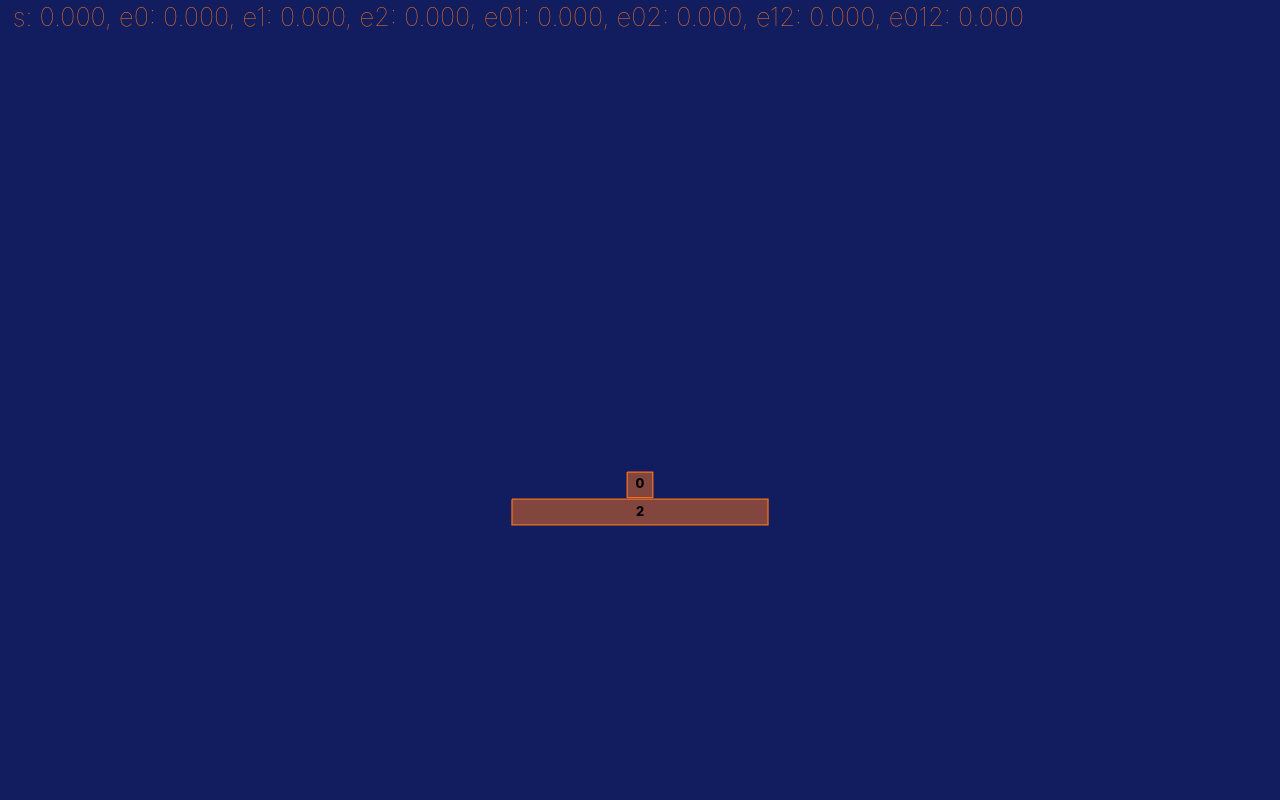
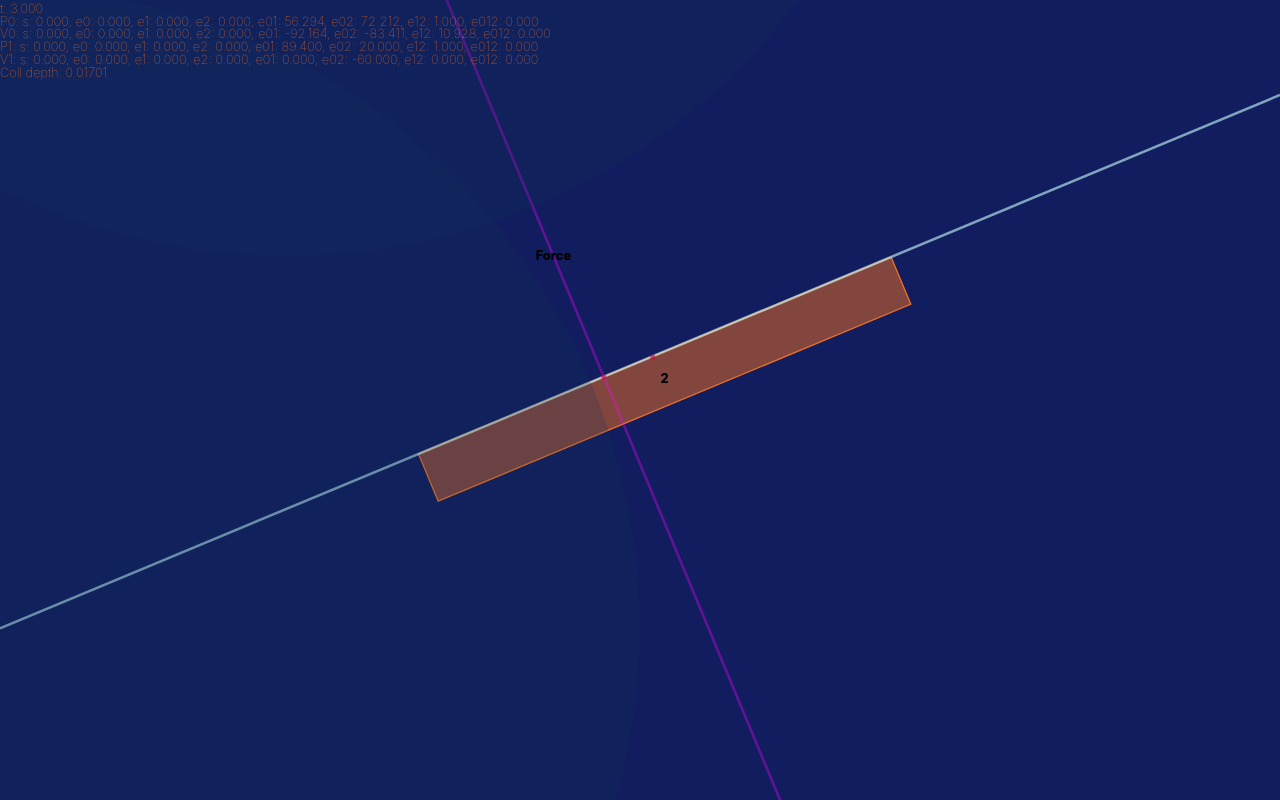
Before and after one commit to RobinKa/pga2d-rigidbody, a React (Create React App) app: page / in a window 1280 px wide. Built offline with nearby package versions, Linux system fonts and the light colour scheme.

Commit message:
kinda working rigidbody coll response, pga tests, fixed x/y swap

```diff
--- a/src/App.tsx
+++ b/src/App.tsx
@@ -1,4 +1,4 @@
-import React, { useState, useEffect, useCallback, useMemo } from 'react'
+import React, { useState, useEffect, useCallback, useMemo, useRef } from 'react'
 import './App.css'
 import * as pga from "./ga/pga2d"
 import * as rb from "./ga/rb2d"
@@ -6,126 +6,21 @@ import * as viz from './ga/viz2d'
 
 
 const useInterval = (callback: () => void, ms: number) => {
+    const callbackRef = useRef(callback)
+
     useEffect(() => {
-        const timerHandle = setInterval(callback, ms)
+        callbackRef.current = callback
+    }, [callback])
+
+    useEffect(() => {
+        const timerHandle = setInterval(() => callbackRef.current(), ms)
         return () => clearInterval(timerHandle)
-    }, [callback, ms])
-}
-
-function AppGravityParticles() {
-    const dt = 0.03
-    const grav = 20
-
-    const [time, setTime] = useState(0)
-
-    const [particle1, setParticle1] = useState(rb.makePointParticle2D({ scalar: 1, e01: 5 }, { e02: 1 }))
-    const [particle2, setParticle2] = useState(rb.makePointParticle2D({ scalar: 1 }, { e02: -1 }))
-
-    const bodyPos = useMemo(() => {
-        return pga.sandwichProduct(pga.makeMultiVector({ e12: 1 }), particle1.motor)
-    }, [particle1])
-
-    const bodyPos2 = useMemo(() => {
-        return pga.sandwichProduct(pga.makeMultiVector({ e12: 1 }), particle2.motor)
-    }, [particle2])
-
-    const particles = useMemo(() => {
-        return [particle1, particle2]
-    }, [particle1, particle2])
-
-    const getKineticEnergy = useCallback((particle: rb.PointParticle2D) => {
-        return pga.regressiveProduct(pga.dual(particle.velocity), particle.velocity)
-    }, [])
-
-    const getPotentialEnergy = useCallback((particle: rb.PointParticle2D) => {
-        // Transform origin with body motors to get space frame positions
-        const pos = pga.sandwichProduct(pga.makeMultiVector({ e12: 1 }), particle.motor)
-
-        let potential = 0
-        for (const otherParticle of particles) {
-            if (particle !== otherParticle) {
-                const otherPos = pga.sandwichProduct(pga.makeMultiVector({ e12: 1 }), otherParticle.motor)
-
-                // Line through space frame positions
-                const line = pga.regressiveProduct(pos, otherPos)
-                const lineLength = Math.sqrt(line.e1 * line.e1 + line.e2 * line.e2)
-
-                potential += -grav / lineLength
-            }
-        }
-
-        return potential
-    }, [particles])
-
-    const t1 = useMemo(() => getKineticEnergy(particle1), [particle1, getKineticEnergy])
-    const t2 = useMemo(() => getKineticEnergy(particle2), [particle2, getKineticEnergy])
-    const v1 = useMemo(() => getPotentialEnergy(particle1), [particle1, getPotentialEnergy])
-    const v2 = useMemo(() => getPotentialEnergy(particle2), [particle2, getPotentialEnergy])
-
-    const calcForce = useCallback((p1: rb.PointParticle2D, p2: rb.PointParticle2D) => {
-        // Transform origin with body motors to get space frame positions
-        const pos1 = pga.sandwichProduct(pga.makeMultiVector({ e12: 1 }), p1.motor)
-        const pos2 = pga.sandwichProduct(pga.makeMultiVector({ e12: 1 }), p2.motor)
-
-        // Line through space frame positions
-        const line = pga.regressiveProduct(pos1, pos2)
-        const lineLengthSq = line.e1 * line.e1 + line.e2 * line.e2
-        const lineNormalized = pga.div(line, Math.sqrt(lineLengthSq))
-
-        // Calculate gravitational force in space frame
-        const force = pga.multiply(lineNormalized, -grav / lineLengthSq)
-
-        // Return force in body frame
-        return pga.sandwichProduct(force, pga.reversion(p1.motor))
-    }, [])
-
-    const updateParticles = useCallback(() => {
-        const force = calcForce(particle1, particle2)
-        const force2 = calcForce(particle2, particle1)
-
-        setParticle1(rb.updatePointParticle2D(particle1, force, dt))
-        setParticle2(rb.updatePointParticle2D(particle2, force2, dt))
-
-        setTime(time + dt)
-    }, [particle1, particle2, calcForce, time])
-
-    useInterval(updateParticles, 1000 * dt)
-
-    const scene = useMemo<viz.Scene>(() => {
-        return {
-            points: [
-                {
-                    point: bodyPos,
-                    radius: 0.5,
-                    label: "A",
-                    trailCount: 1000,
-                    fill: "#FFBD69",
-                    trailStroke: "#FFBD69"
-                },
-                {
-                    point: bodyPos2,
-                    radius: 0.5,
-                    label: "B",
-                    trailCount: 1000,
-                    fill: "#C70039",
-                    trailStroke: "#C70039"
-                }
-            ],
-            infos: [
-                `T1: ${t1.scalar.toFixed(3)}`,
-                `T2: ${t2.scalar.toFixed(3)}`,
-                `V1: ${v1.toFixed(3)}`,
-                `V2: ${v2.toFixed(3)}`,
-                `H: ${(v1 + v2 + t1.scalar + t2.scalar).toFixed(3)}`
-            ]
-        }
-    }, [bodyPos, bodyPos2, t1, t2, v1, v2])
-
-    return <viz.SceneView scene={scene} />
+    }, [ms])
 }
 
 function App() {
-    const dt = 0.03
+    const dt = 0.02
+    const timeDilation = 1
 
     const [time, setTime] = useState(0)
 
@@ -141,7 +36,7 @@ function App() {
     ))
 
     const [body2, setBody2] = useState(rb.makeRigidBody2D(
-        pga.makeMultiVector({ scalar: 1, e01: 3 }),
+        pga.makeMultiVector({ scalar: 1, e01: 10 }),
         pga.makeMultiVector({}),
         [
             pga.makeMultiVector({ e01: -1, e02: -1, e12: 1 }),
@@ -152,19 +47,23 @@ function App() {
     ))
 
     const [floor, setFloor] = useState(rb.makeRigidBody2D(
-        pga.makeMultiVector({ scalar: 1, e01: 10 }),
+        pga.makeMultiVector({ scalar: 1, e02: -5, e12: 0.2 }),
         pga.makeMultiVector({}),
         [
-            pga.makeMultiVector({ e01: -10, e02: -1, e12: 1 }),
-            pga.makeMultiVector({ e01: -10, e02: 1, e12: 1 }),
-            pga.makeMultiVector({ e01: 10, e02: 1, e12: 1 }),
-            pga.makeMultiVector({ e01: 10, e02: -1, e12: 1 })
+            pga.makeMultiVector({ e01: -2, e02: -20, e12: 1 }),
+            pga.makeMultiVector({ e01: -2, e02: 20, e12: 1 }),
+            pga.makeMultiVector({ e01: 2, e02: 20, e12: 1 }),
+            pga.makeMultiVector({ e01: 2, e02: -20, e12: 1 })
         ]
     ))
 
     const bodies = useMemo<rb.RigidBody2D[]>(() => {
         return [body1, body2, floor]
     }, [body1, body2, floor])
+
+    const [lastCollInfo, setLastCollInfo] = useState<rb.SatCheckResults>({ line: pga.makeMultiVector({}), depth: 0, overlaps: false })
+    const [contactPointsWorld, setContactPointsWorld] = useState<pga.MultiVector[]>([])
+    const [body1Force, setBody1Force] = useState<pga.MultiVector | null>(null)
 
     const scene = useMemo<viz.Scene>(() => {
         return {
@@ -175,45 +74,111 @@ function App() {
                     radius: 0.2
                 }
             }),
+            points: contactPointsWorld.map(p => {
+                return {
+                    point: p,
+                    label: "",
+                    radius: 0.2,
+                    fill: "#C7003999"
+                }
+            }),
+            lines: (lastCollInfo.overlaps ? [{
+                line: lastCollInfo.line!,
+                label: "",
+                stroke: "#CCFFFF99",
+                width: 0.2
+            }] : []).concat([{
+                line: body1Force || pga.makeMultiVector({ e0: 1, e1: 1, e2: 1 }),
+                label: "Force",
+                stroke: "#FF00FF55",
+                width: 0.2
+            }]),
             infos: [
-                pga.repr(bodies[0].velocity)
+                `t: ${time.toFixed(3)}`,
+                `P0: ${pga.repr(pga.sandwichProduct(pga.makeMultiVector({ e12: 1 }), bodies[0].motor))}`,
+                `V0: ${pga.repr(bodies[0].velocity)}`,
+                `P1: ${pga.repr(pga.sandwichProduct(pga.makeMultiVector({ e12: 1 }), bodies[1].motor))}`,
+                `V1: ${pga.repr(bodies[1].velocity)}`,
+                `Coll depth: ${lastCollInfo.depth!.toFixed(5)}`
             ]
         }
-    }, [bodies])
+    }, [bodies, lastCollInfo, contactPointsWorld, body1Force, time])
 
     const gravity = useMemo(() => {
         return pga.makeMultiVector({
             e0: 0,
-            e2: 20
+            e1: 20
         })
     }, [])
 
     const update = useCallback(() => {
-        const newBody1 = body1.sleeping ? body1 : rb.updatePointParticle2D(body1, gravity, dt)
-        const newBody2 = rb.updatePointParticle2D(body2, gravity, dt)
+        if (time > 3) return;
+
+        setTime(time + timeDilation * dt)
+
+        let newBody1 = body1
+        let newBody2 = body2
+
+        let force1 = pga.sandwichProduct(gravity, pga.reversion(body1.motor))
+        force1.e0 = 0
 
         const coll = rb.satCheck(newBody1, floor)
-        if (coll.overlaps && coll.depth !== undefined && !body1.sleeping) {
-            newBody1.motor = pga.add(
-                newBody1.motor,
-                pga.makeMultiVector({
-                    e01: -1.001 * coll.depth
-                })
+        if (coll.overlaps && coll.depth !== undefined && coll.line !== undefined && !body1.sleeping) {
+            setLastCollInfo(coll)
+
+            const lineLength = Math.sqrt(coll.line.e1 * coll.line.e1 + coll.line.e2 * coll.line.e2)
+
+            const tangentDir = pga.makeMultiVector({
+                e01: -coll.line.e1 / lineLength,
+                e02: coll.line.e2 / lineLength
+            })
+
+            console.log("tangent:", tangentDir)
+
+            const rotor = pga.add(pga.makeMultiVector({ scalar: 1 }), pga.multiply(tangentDir, -coll.depth)) //pga.exponential(pga.multiply(tangent, coll.depth/2))
+            console.log("rotor:", rotor)
+            //newBody1.motor = pga.geometricProduct(rotor, newBody1.motor)
+
+            const contactPoint = rb.closestRigidBodyPointToLine(newBody1, coll.line)!
+
+            const normalLine = pga.innerProduct(pga.div(coll.line, lineLength), contactPoint)
+            const normalLineBody = pga.sandwichProduct(normalLine, pga.reversion(newBody1.motor))
+            console.log("Normal line world:", normalLine)
+            console.log("Tangent line:", coll.line)
+            console.log("Normal line body:", normalLineBody)
+            console.log("Vel:", newBody1.velocity)
+
+            const velLength = Math.sqrt(newBody1.velocity.e01 * newBody1.velocity.e01 + newBody1.velocity.e02 * newBody1.velocity.e02)
+
+            let newContactPoints = contactPointsWorld.concat(contactPoint)
+            if (newContactPoints.length > 10) {
+                newContactPoints.splice(0, 1)
+            }
+            setContactPointsWorld(newContactPoints)
+
+            console.log("Contact point world:", contactPoint)
+            const contactPointBody = pga.sandwichProduct(contactPoint, pga.reversion(newBody1.motor))
+            console.log("Contact point body:", contactPointBody)
+
+            const collForce = pga.multiply(
+                normalLineBody, 1.2 * velLength
             )
 
-            if (Math.abs(newBody1.velocity.e01) > 10) {
-                newBody1.velocity.e01 = -0.5 * newBody1.velocity.e01
-            } else {
-                newBody1.velocity.e01 = 0
-                newBody1.sleeping = true
-            }
+            newBody1.velocity = pga.sub(newBody1.velocity, pga.dual(collForce))
+
+            setBody1Force(pga.sandwichProduct(collForce, body1.motor))
+            console.log("Coll force:", collForce)
+
+            //setTime(10)
         }
+
+
+        newBody1 = body1.sleeping ? body1 : rb.updatePointParticle2D(body1, force1, timeDilation * dt)
+        newBody2 = rb.updatePointParticle2D(body2, gravity, timeDilation * dt)
 
         setBody1(newBody1)
         setBody2(newBody2)
-
-        setTime(time + dt)
-    }, [gravity, body1, body2, floor, time])
+    }, [gravity, body1, body2, floor, time, contactPointsWorld])
 
     useInterval(update, 1000 * dt)
 
--- a/src/ga/pga2d.ts
+++ b/src/ga/pga2d.ts
@@ -201,5 +201,5 @@ export const repr = (a: MultiVector, digits?: number): string => {
 
 export const pointCoordinates = (a: BiVector): [number, number] => {
     const magInv = 1 / a.e12
-    return [a.e01 * magInv, a.e02 * magInv]
+    return [-a.e02 * magInv, a.e01 * magInv]
 }
--- a/src/ga/rb2d.ts
+++ b/src/ga/rb2d.ts
@@ -25,7 +25,7 @@ export const makeRigidBody2D = (motor: pga.OptionalMultiVector, velocity: pga.Op
     }
 }
 
-const getEdgesFromPoints = (points: pga.MultiVector[]): pga.MultiVector[] => {
+export const getEdgesFromPoints = (points: pga.MultiVector[]): pga.MultiVector[] => {
     const lines = []
     for (let i = 0; i < points.length; i++) {
         lines.push(pga.regressiveProduct(
@@ -53,6 +53,33 @@ const pointsMinMaxDistanceToLine = (points: pga.MultiVector[], line: pga.MultiVe
     }
 
     return [minDist, maxDist]
+}
+
+export const closestPointToLine = (points: pga.MultiVector[], line: pga.MultiVector): pga.MultiVector | undefined => {
+    let minDist = Number.POSITIVE_INFINITY
+    let minPoint: pga.MultiVector | undefined = undefined
+
+    for (const point of points) {
+        const pointNormalized = pga.div(point, point.e12)
+        const lineNormalized = pga.div(line, Math.sqrt(line.e1 * line.e1 + line.e2 * line.e2))
+
+        const dist = Math.abs(pga.exteriorProduct(
+            pointNormalized,
+            lineNormalized
+        ).e012)
+
+        if (dist < minDist) {
+            minDist = dist
+            minPoint = point
+        }
+    }
+
+    return minPoint
+}
+
+export const closestRigidBodyPointToLine = (rb: RigidBody2D, line: pga.MultiVector): pga.MultiVector | undefined => {
+    const worldPoints = rb.points.map(p => pga.sandwichProduct(p, rb.motor))
+    return closestPointToLine(worldPoints, line)
 }
 
 export type SatCheckResults = {
@@ -100,13 +127,11 @@ export const satCheck = (rb1: RigidBody2D, rb2: RigidBody2D): SatCheckResults =>
 }
 
 export const updatePointParticle2D = <T extends PointParticle2D>(particle: T, force: pga.MultiVector, dt: number) => {
-    const dMotor = pga.geometricProduct(particle.motor, particle.velocity)
-    const dVelocity = pga.multiply(
-        pga.dual(pga.add(
-            force,
-            pga.commutatorProduct(pga.dual(particle.velocity), particle.velocity)
-        )), 2
-    )
+    const dMotor = pga.multiply(pga.geometricProduct(particle.motor, particle.velocity), 0.5)
+    const dVelocity = pga.dual(pga.add(
+        force,
+        pga.commutatorProduct(pga.dual(particle.velocity), particle.velocity)
+    ))
 
     const motor = pga.add(particle.motor, pga.multiply(dMotor, dt))
     const velocity = pga.add(particle.velocity, pga.multiply(dVelocity, dt))
--- a/src/ga/viz2d.tsx
+++ b/src/ga/viz2d.tsx
@@ -18,8 +18,8 @@ const getPolyLinePoints = (points: [number, number][]): string =>
 export function PointElementPGA2D(props: PointElementPGA2DProps) {
     const { point, radius, fill, label, trailCount, trailStroke } = props
 
-    const x = point.e01 / point.e12
-    const y = point.e02 / point.e12
+    const x = -point.e02 / point.e12
+    const y = point.e01 / point.e12
 
     const [trail, setTrail] = useState<[number, number][]>([])
 
@@ -40,9 +40,7 @@ export function PointElementPGA2D(props: PointElementPGA2DProps) {
         }
     }, [x, y, trail, trailCount])
 
-    useEffect(() => {
-        updateTrail()
-    }, [x, y, updateTrail, trailCount])
+    useEffect(updateTrail, [x, y])
 
     return (
         <g>
@@ -58,6 +56,50 @@ export function PointElementPGA2D(props: PointElementPGA2DProps) {
                 <text x={x} y={y} dominantBaseline="middle"
                     fontWeight="800"
                     textAnchor="middle" fontSize={radius || 1}>
+                    {label}
+                </text>
+            }
+        </g>
+    )
+}
+
+export type LineElementPGA2DProps = {
+    line: pga.Vector
+    width?: number
+    stroke?: string
+    label?: string
+}
+
+export function LineElementPGA2D(props: LineElementPGA2DProps) {
+    let { line, width, stroke, label } = props
+
+    const lineCoords = useMemo(() => {
+        if (Math.abs(line.e2) > Math.abs(line.e1)) {
+            const startX = -50
+            const endX = 50
+            const startY = -(line.e1 * startX + line.e0) / line.e2
+            const endY = -(line.e1 * endX + line.e0) / line.e2
+            return [startX, startY, endX, endY]
+        } else {
+            const startY = -50
+            const endY = 50
+            const startX = -(line.e2 * startY + line.e0) / line.e1
+            const endX = -(line.e2 * endY + line.e0) / line.e1
+            return [startX, startY, endX, endY]
+        }
+    }, [line])
+
+    return (
+        <g>
+            <line x1={lineCoords[0]} y1={lineCoords[1]} x2={lineCoords[2]} y2={lineCoords[3]}
+                strokeWidth={width || 1} stroke={stroke || "#F37121"} />
+
+            <circle cx={lineCoords[0]} cy={lineCoords[1]} r={50} fill="#12345633" />
+
+            {label &&
+                <text x={(lineCoords[0] + lineCoords[2]) / 2} y={(lineCoords[1] + lineCoords[3]) / 2}
+                    dominantBaseline="middle" fontWeight="800"
+                    textAnchor="middle" fontSize={1}>
                     {label}
                 </text>
             }
@@ -120,6 +162,7 @@ export function RigidBody2DElement(props: RigidBody2DElementProps) {
 export type Scene = {
     rigidBodies?: RigidBody2DElementProps[]
     points?: PointElementPGA2DProps[]
+    lines?: LineElementPGA2DProps[]
     infos?: string[]
 }
 
@@ -134,23 +177,27 @@ export function SceneView(props: SceneViewProps) {
         <svg viewBox="0 0 100 100" style={{ top: 0, left: 0, bottom: 0, right: 0, position: "fixed" }}>
             <rect fill="#111D5E" width="100%" height="100%" />
 
-            {scene.infos && scene.infos.map((info, i) => {
-                return (
-                    <text key={i} fontWeight="100" x="1" y={2 + i * 2} fontSize="2" fill="#F37121">
-                        {info}
-                    </text>
-                )
-            })}
-
             <g transform="translate(50 20) scale(1)">
                 {scene.rigidBodies && scene.rigidBodies.map((r, i) =>
                     <RigidBody2DElement {...r} key={i} />
+                )}
+
+                {scene.lines && scene.lines.map((l, i) =>
+                    <LineElementPGA2D {...l} key={i} />
                 )}
 
                 {scene.points && scene.points.map((p, i) =>
                     <PointElementPGA2D {...p} key={i} />
                 )}
             </g>
+
+            {scene.infos && scene.infos.map((info, i) => {
+                return (
+                    <text key={i} fontWeight="100" x="0" y={1 + i} fontSize="1" fill="#F37121">
+                        {info}
+                    </text>
+                )
+            })}
         </svg>
     )
 }
```
Also changed, not shown: 1 other file (tests, documents, lock files or other folders).
